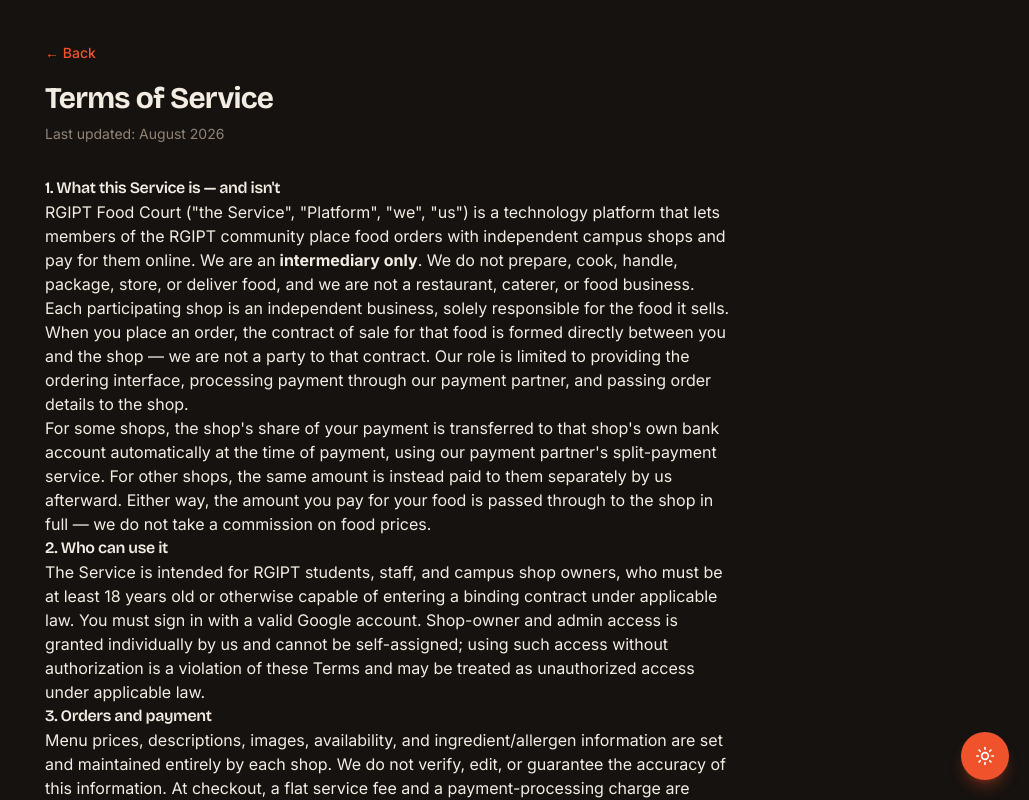
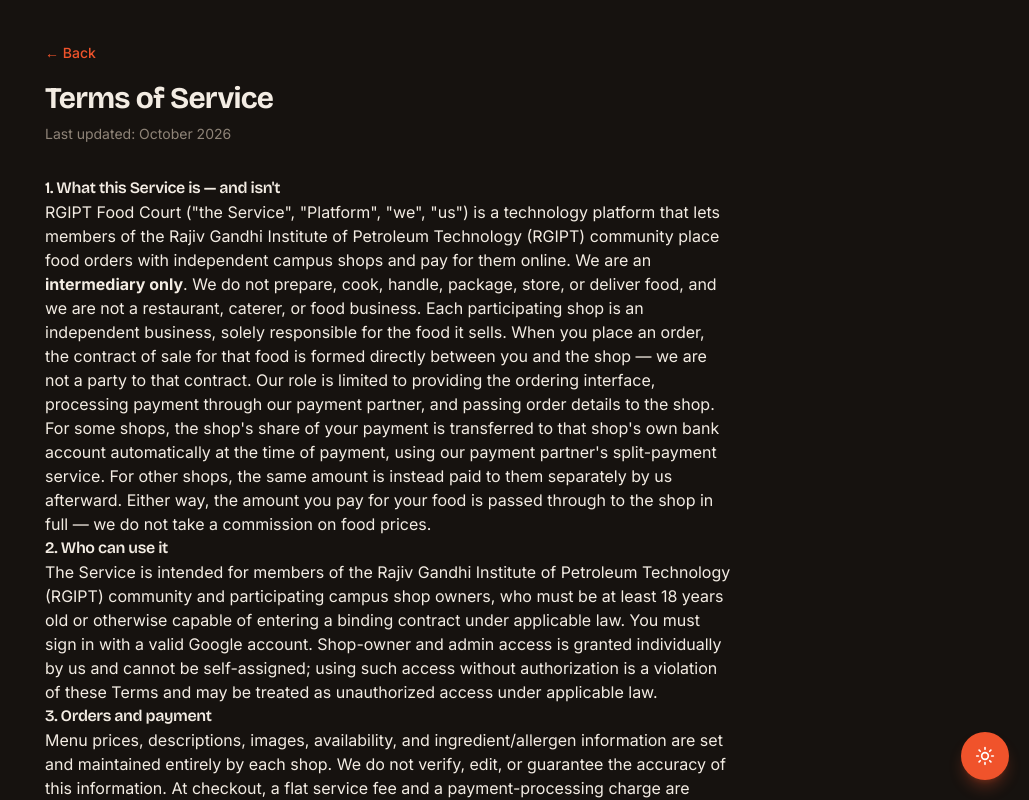
Before and after one commit to KISHAN000053/rgipt-food-court-frontend, a React (Vite) app: page /terms in a window 1280 px wide. Shown: the top 800 px of the page, without its empty margins (251-1280 px from the left). Built offline with nearby package versions, Linux system fonts and the light colour scheme; no server answers.

Commit message:
docs: make terms branding configurable and refresh review date

```diff
--- a/src/pages/Terms.jsx
+++ b/src/pages/Terms.jsx
@@ -1,17 +1,18 @@
 import React from 'react'
 import { Link } from 'react-router-dom'
+import { CAMPUS_NAME, INSTITUTION_NAME } from '../config/branding'
 
 export default function Terms() {
   return (
     <div className="max-w-3xl mx-auto p-6 sm:p-10 prose prose-sm">
       <Link to="/" className="text-primary text-sm font-medium hover:underline">&larr; Back</Link>
       <h1 className="text-3xl font-bold text-secondary mt-4 mb-2">Terms of Service</h1>
-      <p className="text-gray-400 text-sm mb-8">Last updated: August 2026</p>
+      <p className="text-gray-400 text-sm mb-8">Last updated: October 2026</p>
 
       <h2>1. What this Service is — and isn't</h2>
       <p>
-        RGIPT Food Court ("the Service", "Platform", "we", "us") is a technology platform that lets members of
-        the RGIPT community place food orders with independent campus shops and pay for them online. We are an
+        {CAMPUS_NAME} ("the Service", "Platform", "we", "us") is a technology platform that lets members of
+        the {INSTITUTION_NAME} community place food orders with independent campus shops and pay for them online. We are an
         <strong> intermediary only</strong>. We do not prepare, cook, handle, package, store, or deliver food, and we
         are not a restaurant, caterer, or food business. Each participating shop is an independent business,
         solely responsible for the food it sells. When you place an order, the contract of sale for that food is
@@ -28,7 +29,7 @@
 
       <h2>2. Who can use it</h2>
       <p>
-        The Service is intended for RGIPT students, staff, and campus shop owners, who must be at least 18 years
+        The Service is intended for members of the {INSTITUTION_NAME} community and participating campus shop owners, who must be at least 18 years
         old or otherwise capable of entering a binding contract under applicable law. You must sign in with a
         valid Google account. Shop-owner and admin access is granted individually by us and cannot be
         self-assigned; using such access without authorization is a violation of these Terms and may be treated
```
